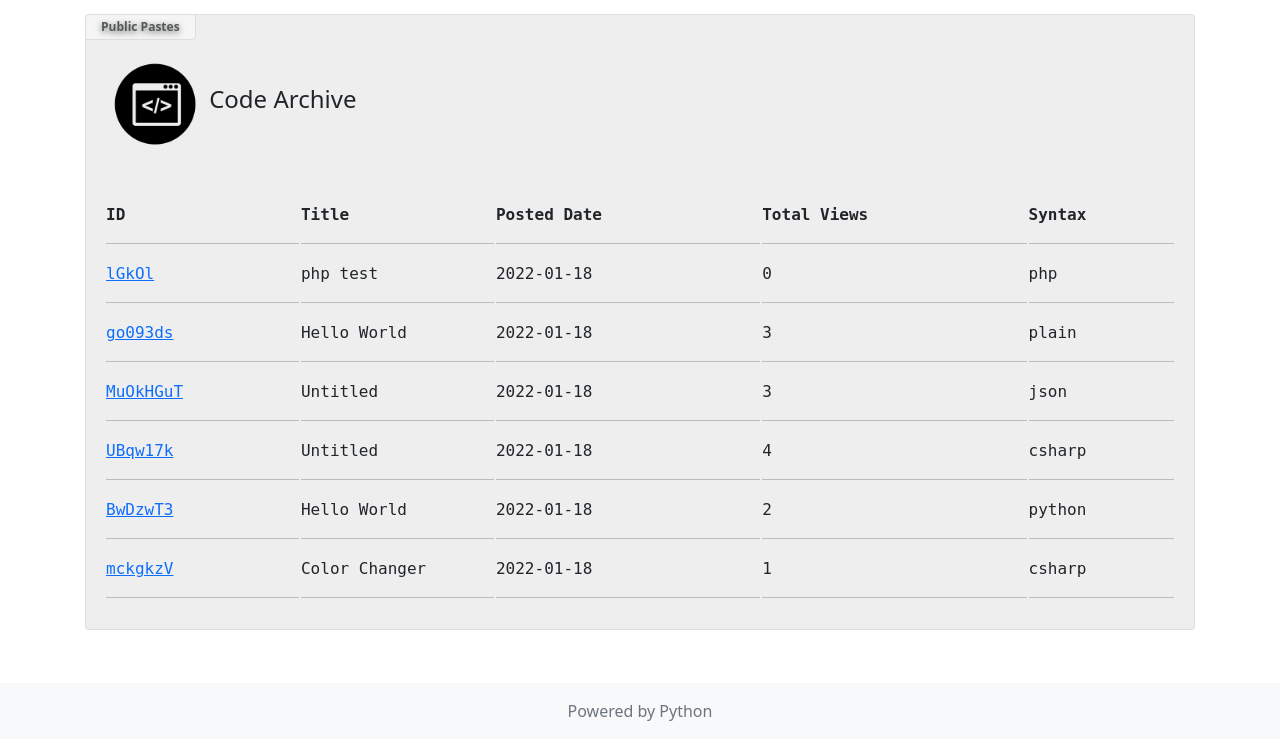
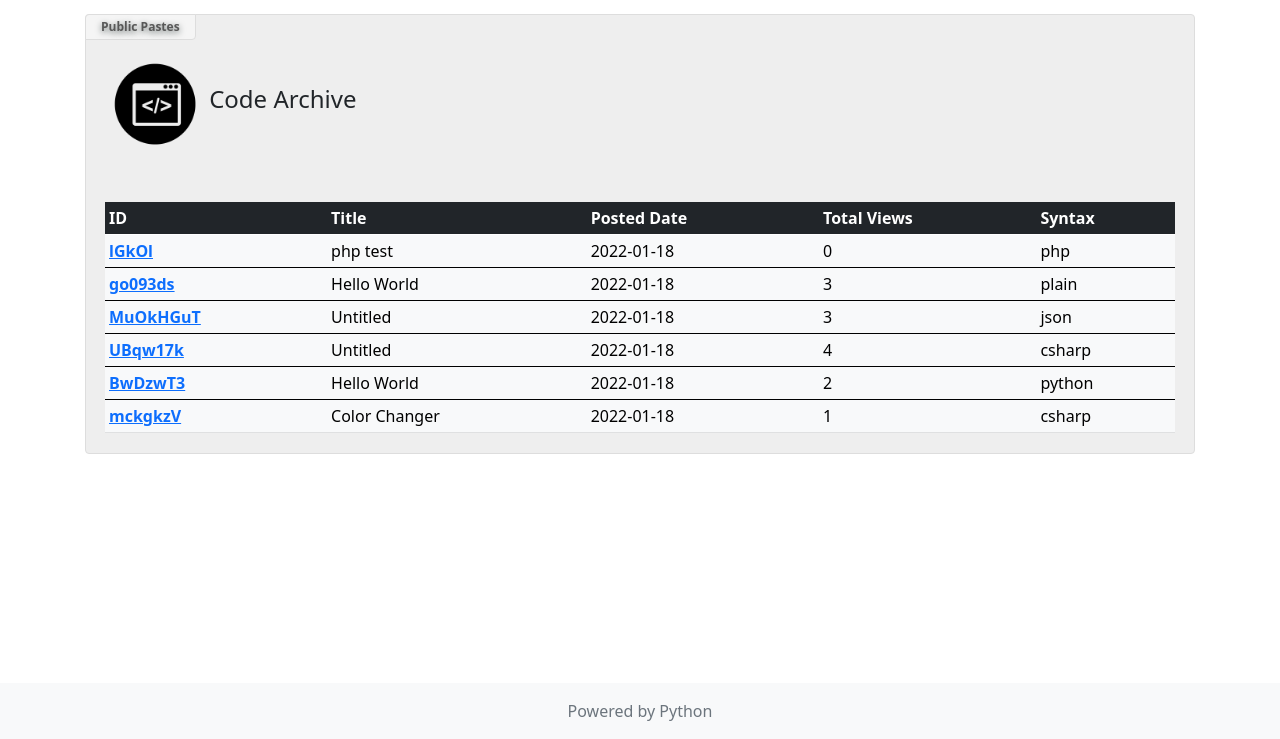
Before and after one commit to jeremystevens/pybin, a Flask app: page /view/ in a window 1280 px wide. Shown: the part 61-800 px from the top of the page. Run offline with Flask 2, Linux system fonts and the light colour scheme; data comes from the database, SQL or seed files in the repository; both versions use the stored data as it was after the commit; some libraries are stand-ins or nearby versions.

Commit message:
better table layout in posts.html

```diff
--- a/templates/posts.html
+++ b/templates/posts.html
@@ -82,25 +82,29 @@
 
             <img src="/static/img/code.png" height="100" width="100">&nbsp;<font size="5">Code Archive</font>
 
-            <div class="c" style="font-family: monospace;">
+            <div class="table-responsive">
                 <Br><Br>
-                <table width="100%" Height="" id="archvie" border="0">
-                    <tr id="archive" bgcolor="">
-                        <td nowrap width="15"><span class="white text_md"><B>ID</B><hr></td>
-                        <td nowrap width="15"><span class="whitetext_md"><B>Title</B><hr></td>
-                        <td nowrap width="15"><span class="whitetext_md"><b>Posted Date</b><Hr></span></td>
-                        <td nowrap width="15"><span class="whitetext_md"><b>Total Views</b><Hr></span></td>
-                        <td nowrap width="15"><span class="whitetext_md"><b>Syntax</b><hr></span></td>
+                <table width="100%" Height="" id="archvie" border="0" class="table table-sm table-dark">
+                    <thead class="thead-light">
+                    <tr>
+                         <th scope="col">ID</th>
+                         <th scope="col">Title</th>
+                        <th scope="col">Posted Date</th>
+                        <th scope="col">Total Views</th>
+                        <th scope="col">Syntax</th>
                     </tr>
+                    </thead>
                     {% for post in posts %}
-                    <tr>
-                        <td><a href="../p/{{ post.post_id }}">{{ post.post_id }}</a><hr></td>
-                        <td>{{ post.post_title }}<hr></td>
-                        <td>{{ date.strftime('%Y-%m-%d') }}<hr></td>
-                        <td>{{ post.post_hits }}<hr></td>
-                        <td>{{ post.post_syntax }}<hr></td>
+                     <tbody>
+                    <tr class="table-light">
+                        <th scope="row"><a href="../p/{{ post.post_id }}">{{ post.post_id }}</a></th>
+                         <td>{{ post.post_title }}</td>
+                        <td>{{ date.strftime('%Y-%m-%d') }}</td>
+                        <td>{{ post.post_hits }}</td>
+                        <td>{{ post.post_syntax }}</td>
                         {% endfor %}
                     </tr>
+                     </tbody>
                 </table>
             </div>
 
```
Also changed, not shown: templates/index.html (+2 -7 lines), pybin.db.
